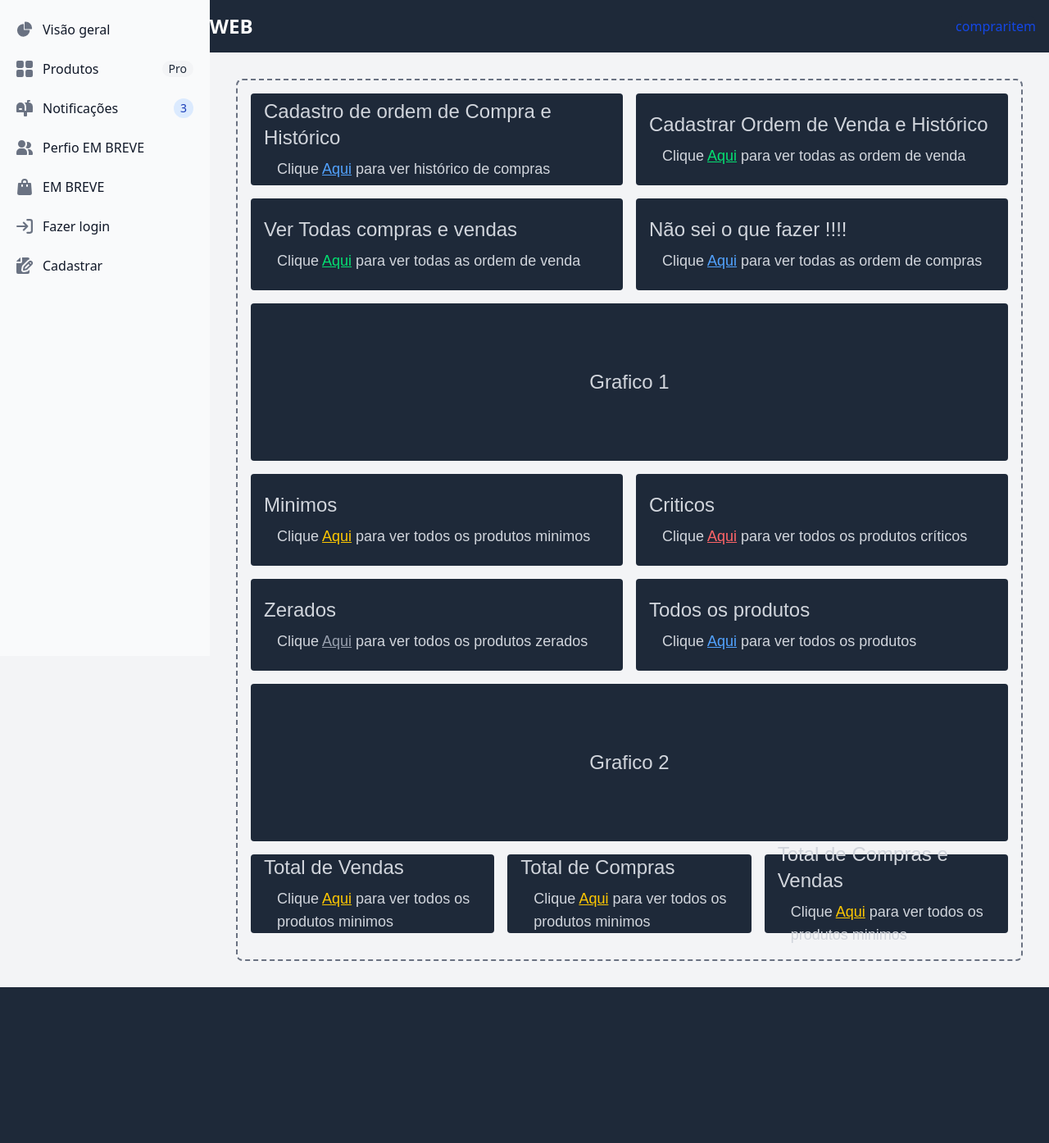
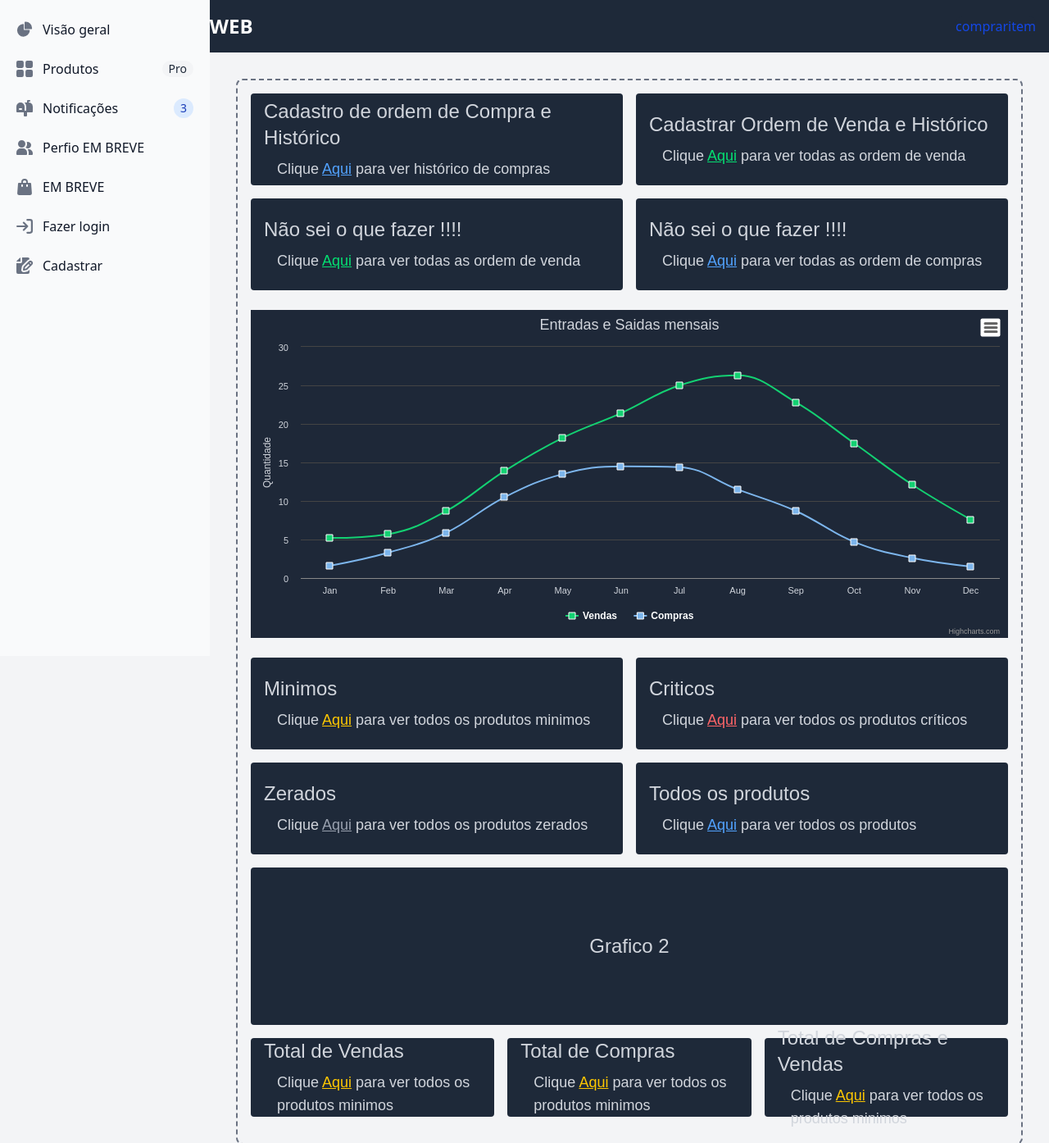
Before and after one commit to Juaoinacio/Estoque, a Django app: page / in a window 1280 px wide. Shown: the top 1394 px of the page at 82% size. Before the commit the page ends 1204 px from the top, so only its background shows below. Run offline with Django 5.2, Linux system fonts and the light colour scheme; parts of the project's set-up code (start-up, migrations or seed data) failed here and were passed over; some libraries are stand-ins or nearby versions.

Commit message:
Começo do grafico de entrada e saida

```diff
--- a/home/templates/base.html
+++ b/home/templates/base.html
@@ -3,6 +3,10 @@
 <head>
     <!-- Jquery -->
     <script src="https://code.jquery.com/jquery-3.6.0.min.js"></script>
+
+    {% block grafico %}
+
+    {% endblock  %}
 
     <!-- Flowbtie -->
     <script src="https://cdn.jsdelivr.net/npm/flowbite@3.1.2/dist/flowbite.min.js"></script>
--- a/home/templates/home.html
+++ b/home/templates/home.html
@@ -1,6 +1,14 @@
 {% extends "base.html" %}
 
 {% block title %}Sistema de estoque WEB{% endblock title %}
+
+{% block grafico %}
+    <script src="https://code.highcharts.com/highcharts.js"></script>
+    <script src="https://code.highcharts.com/modules/series-label.js"></script>
+    <script src="https://code.highcharts.com/modules/exporting.js"></script>
+    <script src="https://code.highcharts.com/modules/export-data.js"></script>
+    <script src="https://code.highcharts.com/modules/accessibility.js"></script>
+{% endblock  %}
 
 {% block content %}
 
@@ -20,7 +28,7 @@
     </div>
     <div class="flex items-center rounded-sm bg-gray-800 h-28">
         <article class="font-[sans-serif] ml-4">
-            <h1 class="text-2xl text-gray-300">Ver Todas compras e vendas</h1>
+            <h1 class="text-2xl text-gray-300">Não sei o que fazer !!!!</h1>
             <h2 class="text-lg text-gray-300 ml-4 mt-2"> Clique  <a href="" class="underline text-green-400 hover:text-green-500">Aqui</a> para ver todas as ordem de venda </h2>
         </article>
     </div>
@@ -33,11 +41,11 @@
 </div>
 
 <!-- Grid do Grafico UM -->
-<div class="flex items-center justify-center h-48 mb-4 mt-4 rounded-sm bg-gray-800 ">
-    <article class="font-[sans-serif]">
-        <h2 class="text-2xl text-gray-300"> Grafico 1</h2>
-    </article>
-</div>
+
+<figure class="highcharts-figure">
+    <div id="container" class="my-6"></div>
+</figure>
+
 
 <!-- Minimos, Criticos, Zerados, Todos -->
 <div class="grid grid-cols-2 gap-4 mb-4">
@@ -95,4 +103,97 @@
         </article>
     </div>
 </div>
+
+<script>
+
+    Highcharts.chart('container', {
+    chart: {
+        type: 'spline',
+        backgroundColor: '#1e2838', // fundo escuro
+        style: {
+            fontFamily: 'sans-serif'
+        }
+    },
+    title: {
+        text: 'Entradas e Saidas mensais',
+        style: {
+            color: '#d1d5dc'
+        }
+    },
+    xAxis: {
+        categories: [
+            'Jan', 'Feb', 'Mar', 'Apr', 'May', 'Jun',
+            'Jul', 'Aug', 'Sep', 'Oct', 'Nov', 'Dec'
+        ],
+        accessibility: {
+            description: 'Months of the year'
+        },
+        labels: {
+            style: {
+                color: '#d1d5dc'
+            }
+        },
+        lineColor: '#888'
+    },
+    yAxis: {
+        title: {
+            text: 'Quantidade',
+            style: {
+                color: '#d1d5dc'
+            }
+        },
+        labels: {
+            format: '{value}',
+            style: {
+                color: '#d1d5dc'
+            }
+        },
+        gridLineColor: '#444'
+    },
+    tooltip: {
+        backgroundColor: '#333333',
+        borderColor: '#888',
+        style: {
+            color: '#FFFFFF'
+        },
+        crosshairs: true,
+        shared: true
+    },
+    plotOptions: {
+        series: {
+            label: {
+                enabled: false
+            }
+        },
+        spline: {
+            marker: {
+                radius: 4,
+                lineColor: '#FFFFFF',
+                lineWidth: 1
+            }
+        }
+    },
+    legend: {
+        itemStyle: {
+            color: '#FFFFFF'
+        }
+    },
+    series: [{
+        name: 'Vendas',
+        color: "#13d172",
+        marker: {
+            symbol: 'square'
+        },
+        data: [5.2, 5.7, 8.7, 13.9, 18.2, 21.4, 25.0, 26.3, 22.8, 17.5, 12.1, 7.6]
+
+    }, {
+        name: 'Compras',
+        marker: {
+            symbol: 'square'
+        },
+        data: [1.6, 3.3, 5.9, 10.5, 13.5, 14.5, 14.4, 11.5, 8.7, 4.7, 2.6, 1.5]
+    }]
+});
+
+</script>
 {% endblock %}
```
